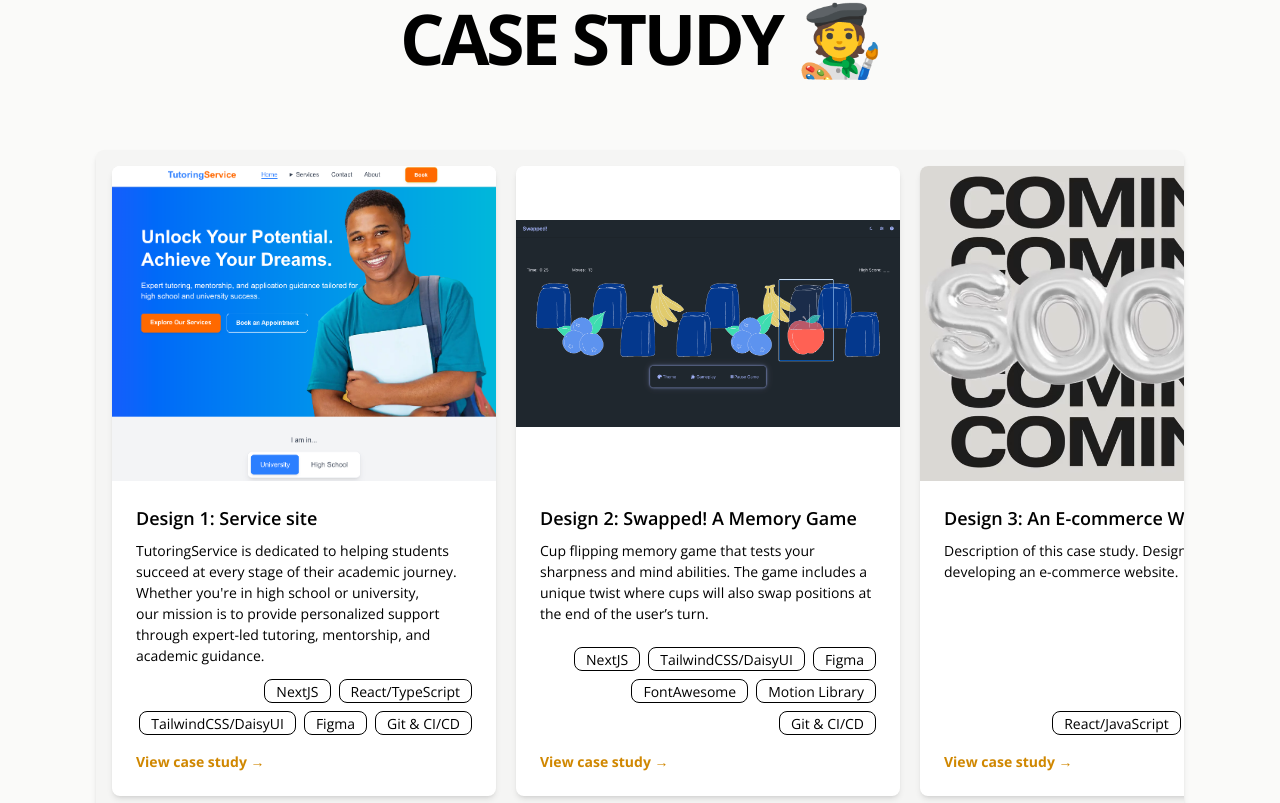
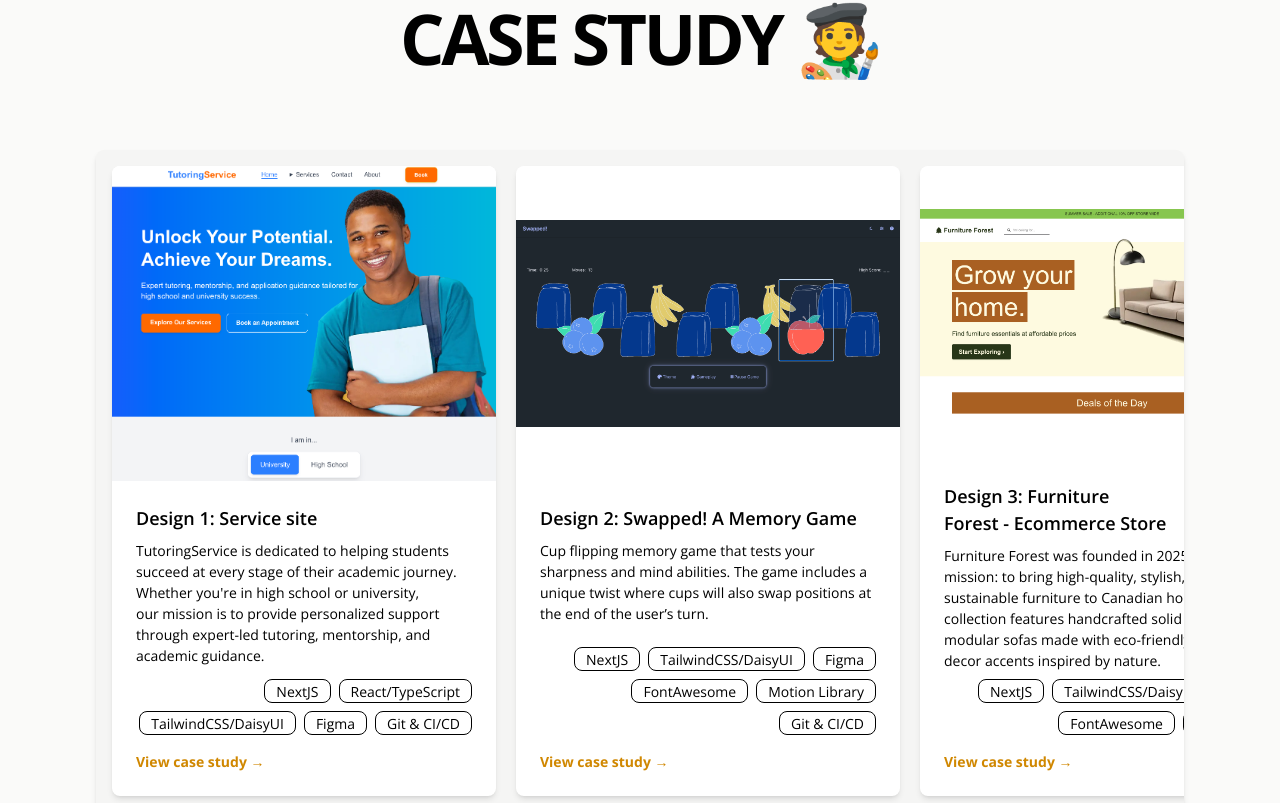
Before and after one commit to ChhayThan/SEG3125-Portfolio, a React (Vite) app: page / in a window 1280 px wide. Shown: the part 1397-2200 px from the top of the page. Built offline with nearby package versions, Linux system fonts and the light colour scheme.

Commit message:
Add ecommerce store

```diff
--- a/src/components/section/CaseStudy.jsx
+++ b/src/components/section/CaseStudy.jsx
@@ -1,6 +1,7 @@
 import comingSoonSign from "./../../assets/comingsoonsign.png";
 import serviceSite from "./../../assets/ServiceSite.png";
 import memoryGame from "./../../assets/MemoryGame.png";
+import Ecommerce from "./../../assets/Ecommerce.png";
 export const CaseStudy = () => {
   return (
     <section className="w-screen min-h-[80vh] p-5 space-y-5 flex flex-col  justify-center items-center gap-20">
@@ -89,28 +90,35 @@ export const CaseStudy = () => {
         <div className="carousel-item caseStudyCards">
           <div className="card w-60 min-[832px]:w-96 shadow-md bg-white">
             <figure className="basis-1/2 h-full">
-              <img src={comingSoonSign} alt="Coming soon image" />
+              <img src={Ecommerce} alt="Screenshot of Furniture Forest" />
             </figure>
             <div className="card-body">
-              <h2 className="card-title">Design 3: An E-commerce Website</h2>
+              <h2 className="card-title">
+                Design 3: Furniture Forest - Ecommerce Store
+              </h2>
               <p>
-                Description of this case study. Designing and developing an
-                e-commerce website.
+                Furniture Forest was founded in 2025 with a simple mission: to
+                bring high-quality, stylish, and sustainable furniture to
+                Canadian homes. Our collection features handcrafted solid wood
+                tables, modular sofas made with eco-friendly fabrics, and decor
+                accents inspired by nature.
               </p>
               <div className="card-actions justify-end">
-                <div className="badge badge-outline">React/JavaScript</div>
-                <div className="badge badge-outline">HTML/CSS</div>
+                <div className="badge badge-outline">NextJS</div>
+                <div className="badge badge-outline">TailwindCSS/DaisyUI</div>
+                <div className="badge badge-outline">Figma</div>
+                <div className="badge badge-outline">FontAwesome</div>
+                <div className="badge badge-outline">Git & CI/CD</div>
               </div>
 
               <div className="pt-2 flex">
-                <button
-                  className="caseStudyLinks"
-                  onClick={() =>
-                    document.getElementById("my_modal_2").showModal()
-                  }
+                <a
+                  href="https://furniture-forest.netlify.app/"
+                  target="_blank"
+                  className="caseStudyLinks font-bold"
                 >
-                  <p className="font-bold">View case study →</p>
-                </button>
+                  View case study →
+                </a>
               </div>
             </div>
           </div>
```
Also changed, not shown: src/assets/Ecommerce.png (added).
